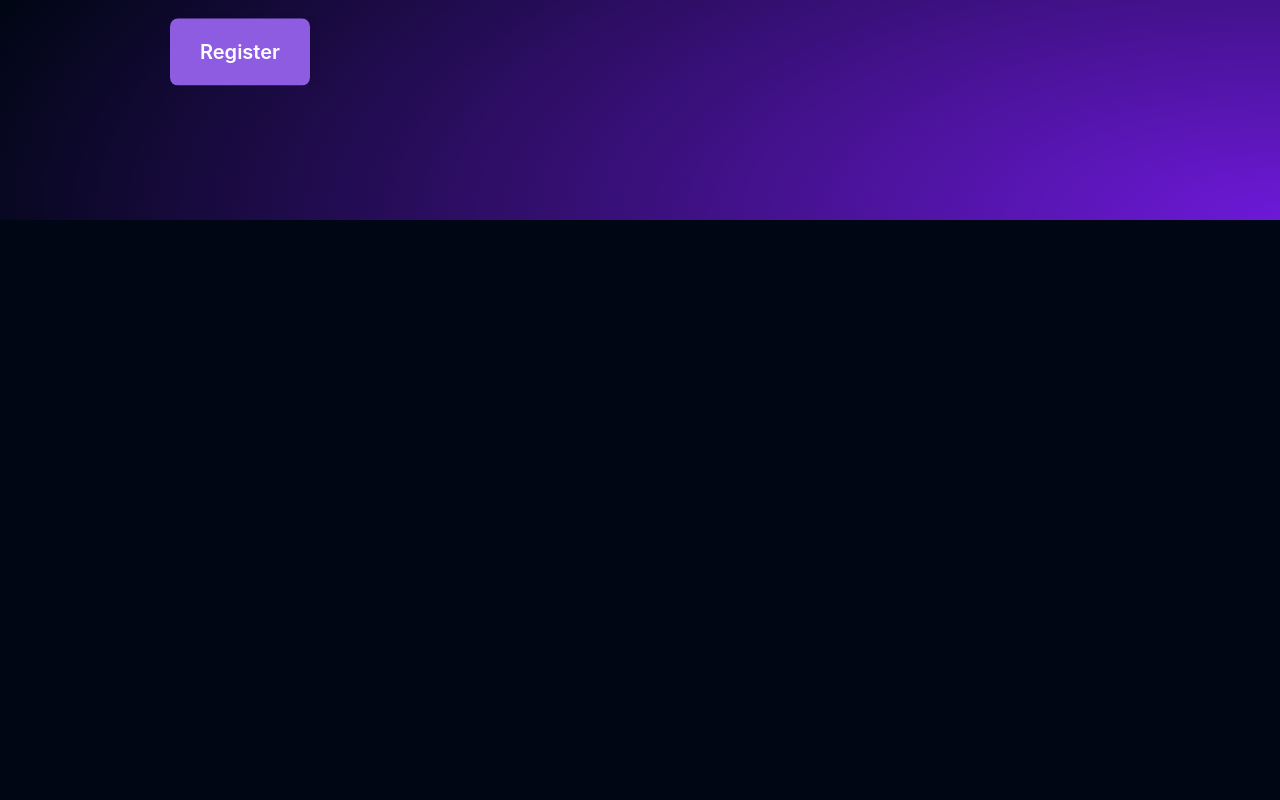
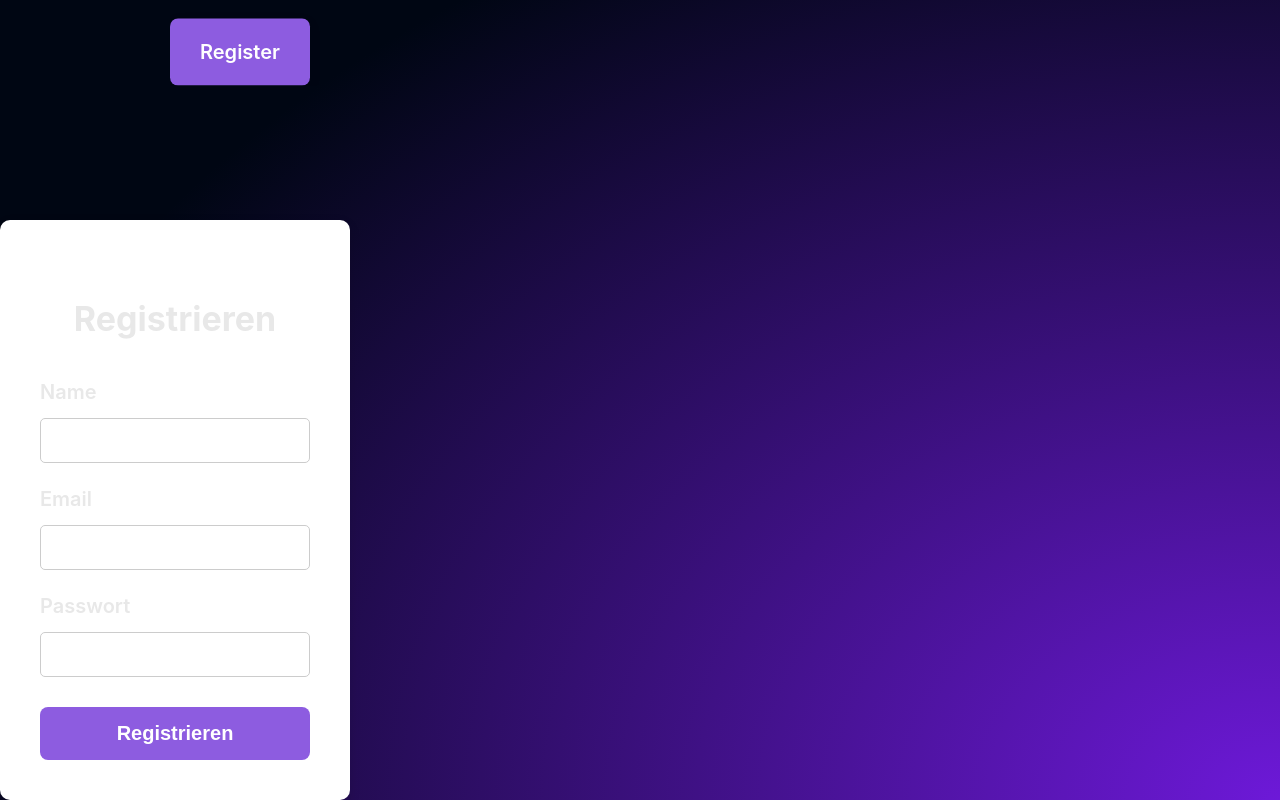
Before and after one commit to Lucius201/Netro, a React (Vite) app in the folder Frontend/: page / in a window 1280 px wide. Shown: the part 580-1380 px from the top of the page. Before the commit the page ends 800 px from the top, so only its background shows below. Built offline with nearby package versions, Linux system fonts and the light colour scheme.

Commit message:
try harder

```diff
--- a/Frontend/src/components/RegisterField.tsx
+++ b/Frontend/src/components/RegisterField.tsx
@@ -1,22 +1,123 @@
-import Navbar from "../components/NavBar";
-import RegisterField from "../components/RegisterField";
+import React, { useState } from "react";
+import { useNavigate } from "react-router-dom";
+import "../styles/globals.css";
 
-export default function RegisterPage() {
+export default function RegisterField() {
+  const [name, setName] = useState("");
+  const [email, setEmail] = useState("");
+  const [password, setPassword] = useState("");
+  const navigate = useNavigate();
+
+  async function handleRegister(e: React.FormEvent) {
+    e.preventDefault();
+
+    try {
+      const response = await fetch("http://localhost:8080/register", {
+        method: "POST",
+        headers: { "Content-Type": "application/json" },
+        body: JSON.stringify({ email, password }),
+      });
+
+      if (response.ok) {
+        alert("Registrierung erfolgreich!");
+        navigate("/loginpage");
+      } else {
+        const errorText = await response.text();
+        alert("Registrierung fehlgeschlagen: " + errorText);
+      }
+    } catch (err) {
+      console.error("Register error:", err);
+      alert("Ein Fehler ist aufgetreten.");
+    }
+  }
+
   return (
-    <>
-      <Navbar />
-      <div
+    <form
+      onSubmit={handleRegister}
+      style={{
+        width: "350px",
+        backgroundColor: "#fff",
+        padding: "2rem",
+        borderRadius: "10px",
+        boxShadow: "0 4px 12px rgba(0,0,0,0.1)",
+        textAlign: "center",
+      }}
+    >
+      <h2 style={{ marginBottom: "1.5rem" }}>Registrieren</h2>
+
+      <div style={{ marginBottom: "1rem", textAlign: "left" }}>
+        <label htmlFor="name" style={{ display: "block", marginBottom: "0.5rem", fontWeight: "600" }}>Name</label>
+        <input
+          type="text"
+          id="name"
+          value={name}
+          onChange={(e) => setName(e.target.value)}
+          style={{
+            width: "100%",
+            padding: "0.5rem",
+            borderRadius: "5px",
+            border: "1px solid #ccc",
+            fontSize: "1rem",
+          }}
+          required
+        />
+      </div>
+
+      <div style={{ marginBottom: "1rem", textAlign: "left" }}>
+        <label htmlFor="email" style={{ display: "block", marginBottom: "0.5rem", fontWeight: "600" }}>Email</label>
+        <input
+          type="email"
+          id="email"
+          value={email}
+          onChange={(e) => setEmail(e.target.value)}
+          style={{
+            width: "100%",
+            padding: "0.5rem",
+            borderRadius: "5px",
+            border: "1px solid #ccc",
+            fontSize: "1rem",
+          }}
+          required
+        />
+      </div>
+
+      <div style={{ marginBottom: "1.5rem", textAlign: "left" }}>
+        <label htmlFor="password" style={{ display: "block", marginBottom: "0.5rem", fontWeight: "600" }}>Passwort</label>
+        <input
+          type="password"
+          id="password"
+          value={password}
+          onChange={(e) => setPassword(e.target.value)}
+          style={{
+            width: "100%",
+            padding: "0.5rem",
+            borderRadius: "5px",
+            border: "1px solid #ccc",
+            fontSize: "1rem",
+          }}
+          required
+        />
+      </div>
+
+      <button
+        type="submit"
         style={{
-          display: "flex",
-          justifyContent: "center",
-          alignItems: "center",
-          height: "100vh",
-          backgroundColor: "#f5f5f5",
-          padding: "1rem",
+          width: "100%",
+          padding: "0.75rem",
+          backgroundColor: "#8d5ce0",
+          color: "white",
+          fontWeight: "bold",
+          fontSize: "1rem",
+          borderRadius: "8px",
+          border: "none",
+          cursor: "pointer",
+          transition: "background-color 0.3s ease",
         }}
+        onMouseEnter={(e) => (e.currentTarget.style.backgroundColor = "#7a4ccc")}
+        onMouseLeave={(e) => (e.currentTarget.style.backgroundColor = "#8d5ce0")}
       >
-        <RegisterField />
-      </div>
-    </>
+        Registrieren
+      </button>
+    </form>
   );
 }
--- a/Frontend/src/pages/Landing.tsx
+++ b/Frontend/src/pages/Landing.tsx
@@ -1,7 +1,7 @@
 import NavBar from "../components/NavBar";
 import HeroSection from "../components/HeroSection";
+import RegisterField from "../components/RegisterField";
 // import LogIn
-// impiort Register
 import "../styles/globals.css";
 
 function Landing() {
@@ -9,6 +9,7 @@ function Landing() {
         <>
             <NavBar />
             <HeroSection />
+            <RegisterField />
         </>
     );
 }
--- a/Frontend/src/pages/RegisterPage.tsx
+++ b/Frontend/src/pages/RegisterPage.tsx
@@ -1,5 +1,4 @@
-import React, { useState } from "react";
-import { useNavigate } from "react-router-dom";
+import { Link } from "react-router-dom";
 import Navbar from "../components/NavBar";
 import RegisterField from "../components/RegisterField";
 
```
